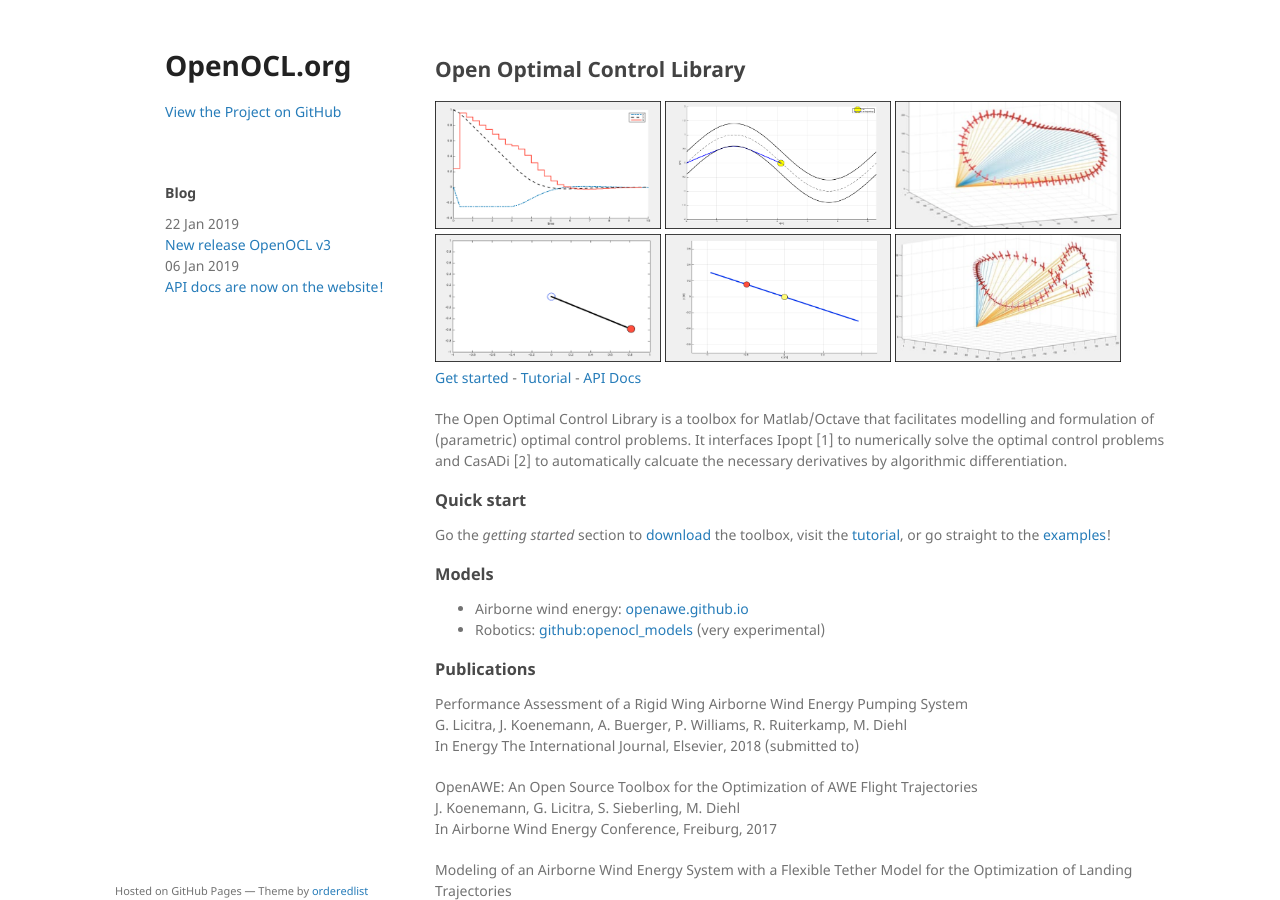
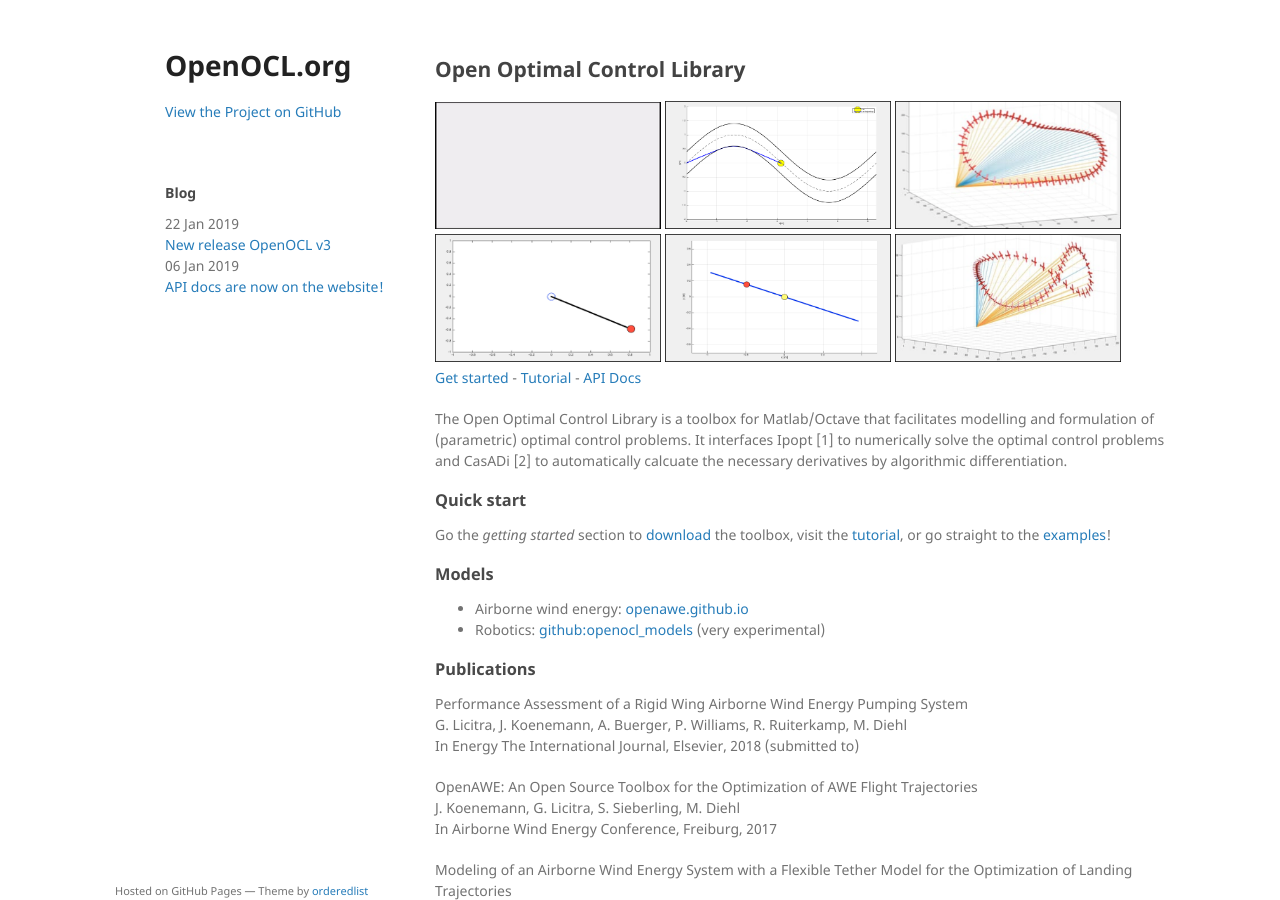
Before and after one commit to OpenOCL/openocl.github.io, a Jekyll site: the page built from index.md, in a window 1280 px wide and 900 px high. Built offline with Jekyll 4.4.1, drawn with Linux system fonts in a browser that asks for light colours; our own code applies the rules of GitHub Pages for plain Markdown files.

Commit message:
Update index.md

```diff
--- a/index.md
+++ b/index.md
@@ -1,7 +1,7 @@
 ---
 title: Open Optimal Control Library
 ---
-<img src="https://openocl.org/imgs/vdp.png" width="31%"> <img src="https://openocl.org/imgs/car.png" width="31%"> <img src="https://openocl.org/imgs/circ.png" width="31%">
+<img src="https://openocl.org/imgs/cartpole.gif" width="31%"> <img src="https://openocl.org/imgs/car.png" width="31%"> <img src="https://openocl.org/imgs/circ.png" width="31%">
 <img src="https://openocl.org/imgs/pend.png" width="31%"> <img src="https://openocl.org/imgs/ballbeam.png" width="31%"> <img src="https://openocl.org/imgs/lemn.png" width="31%">
 [Get started](get-started.md) - [Tutorial](tutorial.md) - [API Docs](api-docs.md)
 
```
